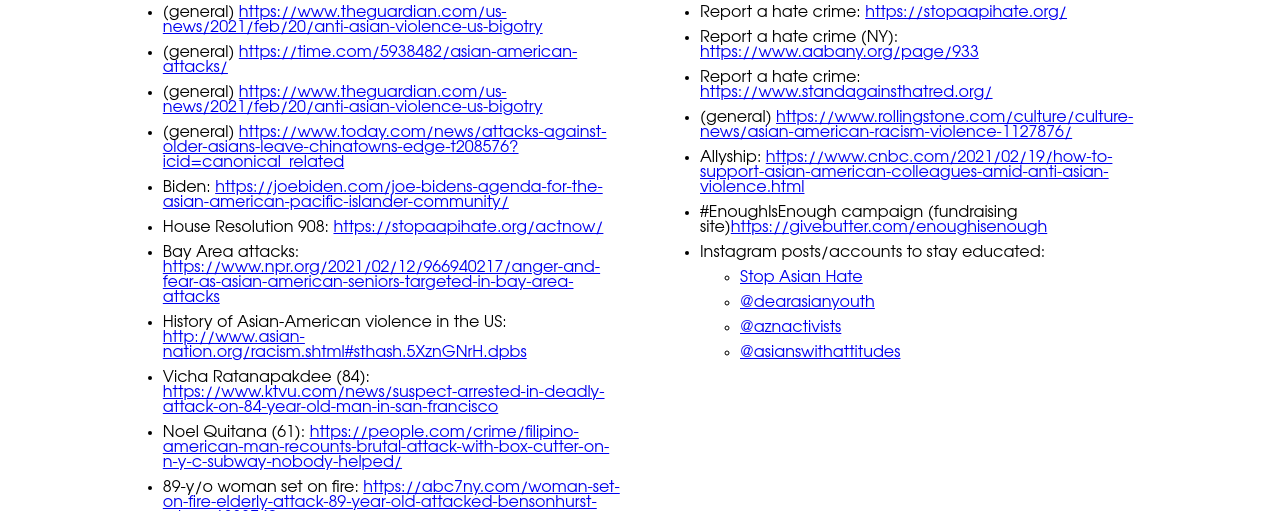
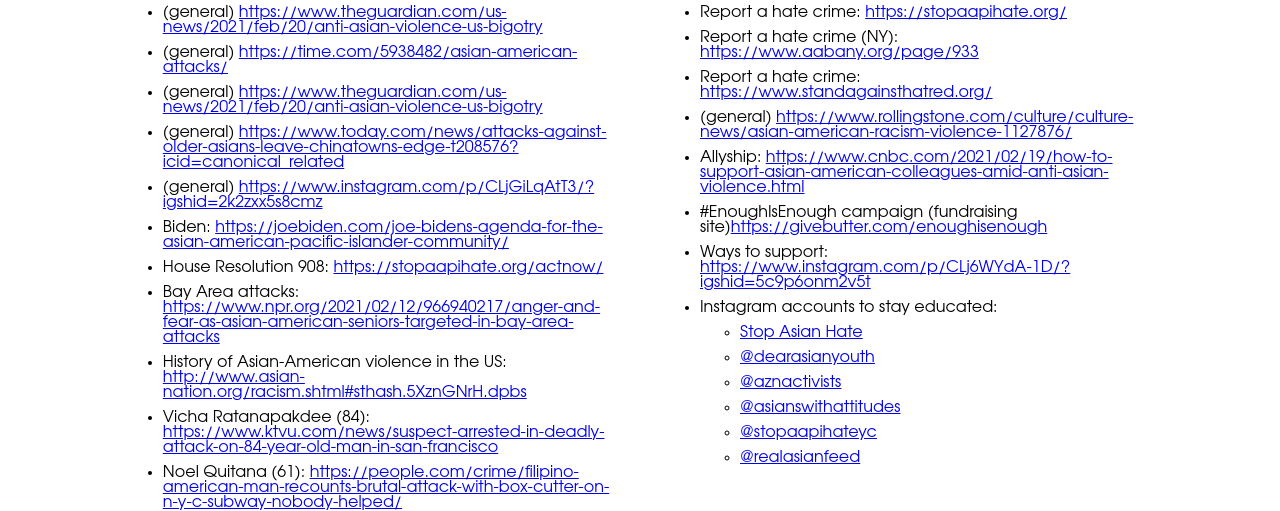
Before and after one commit to alysshah/issue_site, a plain HTML site: page ressources.html in a window 1280 px wide. Shown: the part 441-952 px from the top of the page. Drawn offline with Linux system fonts and the light colour scheme.

Commit message:
added links to the ressources page

```diff
--- a/ressources.html
+++ b/ressources.html
@@ -29,6 +29,7 @@
           <li>(general) <a href="https://time.com/5938482/asian-american-attacks/">https://time.com/5938482/asian-american-attacks/</a></li>
           <li>(general) <a href="https://www.theguardian.com/us-news/2021/feb/20/anti-asian-violence-us-bigotry">https://www.theguardian.com/us-news/2021/feb/20/anti-asian-violence-us-bigotry</a></li>
           <li>(general) <a href="https://www.today.com/news/attacks-against-older-asians-leave-chinatowns-edge-t208576?icid=canonical_related">https://www.today.com/news/attacks-against-older-asians-leave-chinatowns-edge-t208576?icid=canonical_related</a></li>
+          <li>(general) <a href="https://www.instagram.com/p/CLjGiLqAtT3/?igshid=2k2zxx5s8cmz">https://www.instagram.com/p/CLjGiLqAtT3/?igshid=2k2zxx5s8cmz</a></li>
           <li>Biden: <a href="https://joebiden.com/joe-bidens-agenda-for-the-asian-american-pacific-islander-community/">https://joebiden.com/joe-bidens-agenda-for-the-asian-american-pacific-islander-community/</a></li>
           <li>House Resolution 908: <a href="https://stopaapihate.org/actnow/">https://stopaapihate.org/actnow/</a></li>
           <li>Bay Area attacks: <a href="https://www.npr.org/2021/02/12/966940217/anger-and-fear-as-asian-american-seniors-targeted-in-bay-area-attacks">https://www.npr.org/2021/02/12/966940217/anger-and-fear-as-asian-american-seniors-targeted-in-bay-area-attacks</a></li>
@@ -51,12 +52,16 @@
           <li>(general) <a href="https://www.rollingstone.com/culture/culture-news/asian-american-racism-violence-1127876/">https://www.rollingstone.com/culture/culture-news/asian-american-racism-violence-1127876/</a></li>
           <li>Allyship: <a href="https://www.cnbc.com/2021/02/19/how-to-support-asian-american-colleagues-amid-anti-asian-violence.html">https://www.cnbc.com/2021/02/19/how-to-support-asian-american-colleagues-amid-anti-asian-violence.html</a></li>
           <li>#EnoughIsEnough campaign (fundraising site)<a href="https://givebutter.com/enoughisenough">https://givebutter.com/enoughisenough</a></li>
-          <li>Instagram posts/accounts to stay educated:</li>
+          <li>Ways to support: <a href="https://www.instagram.com/p/CLj6WYdA-1D/?igshid=5c9p6onm2v5t">https://www.instagram.com/p/CLj6WYdA-1D/?igshid=5c9p6onm2v5t</a></li>
+          <li>Instagram accounts to stay educated:</li>
             <ul>
               <li><a href="https://www.instagram.com/p/CLacTkSHkY0/?igshid=1kx1373g16fpg">Stop Asian Hate</a></li>
               <li><a href="https://www.instagram.com/dearasianyouth/">@dearasianyouth</a></li>
               <li><a href="https://www.instagram.com/aznactivists/">@aznactivists</a></li>
               <li><a href="https://www.instagram.com/asianswithattitudes/">@asianswithattitudes</a></li>
+              <li><a href="https://www.instagram.com/stopaapihateyc/?igshid=u24hkwq3etku">@stopaapihateyc</a></li>
+              <li><a href="https://www.instagram.com/realasianfeed/?igshid=1jb9oxhdv8ur4">@realasianfeed</a></li>
+
             </ul>
         </ul>
       </div>
```
